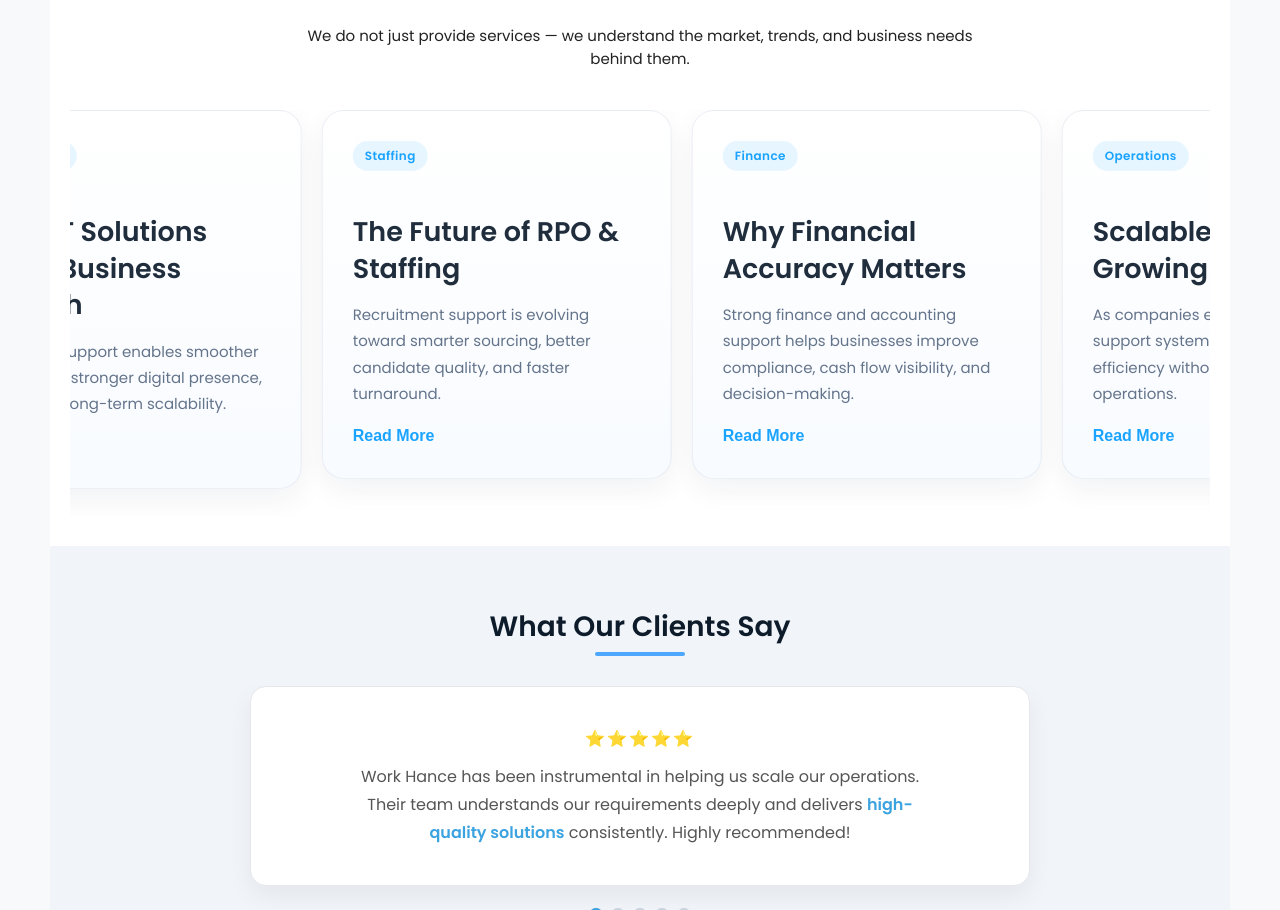
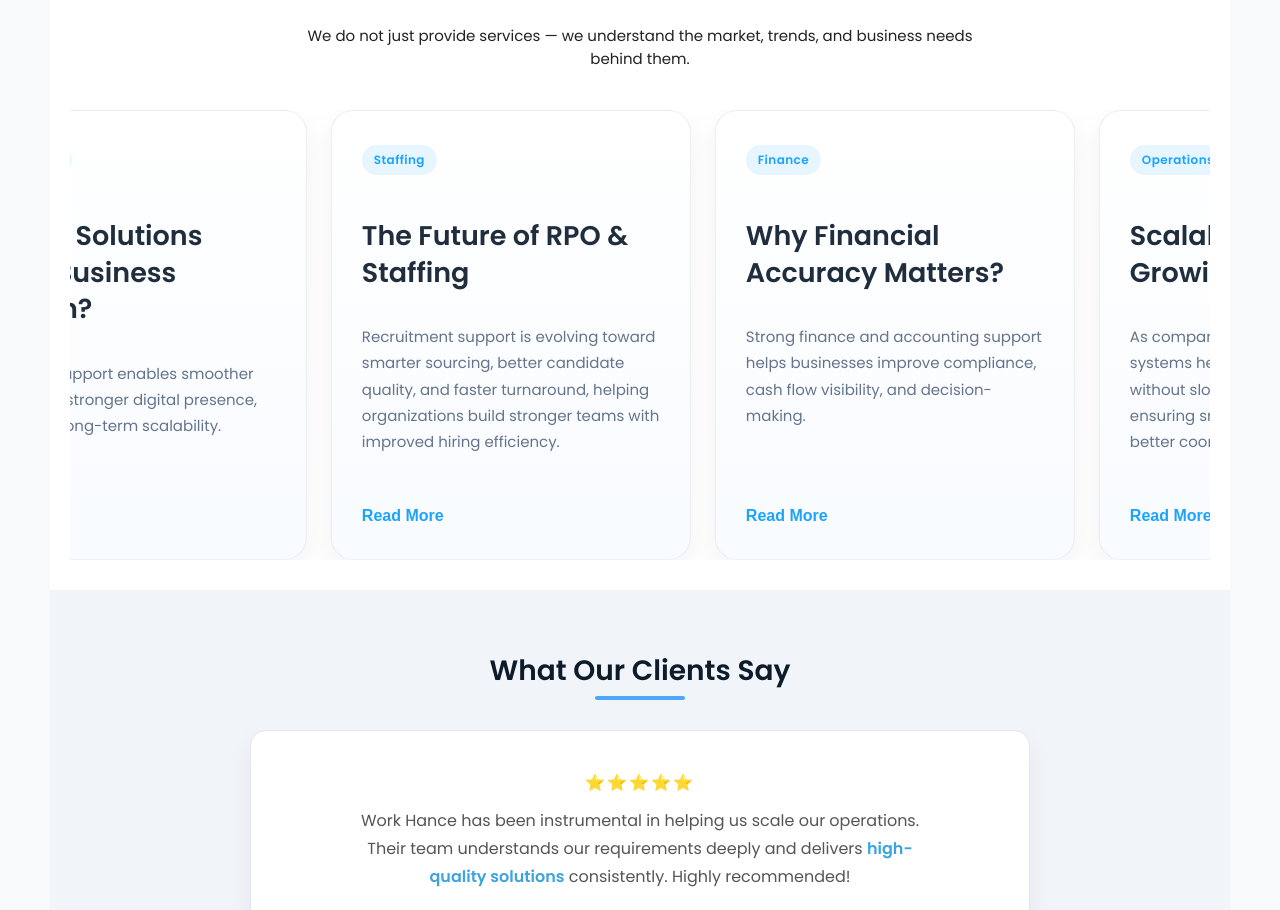
Before and after one commit to arvindcodey-wh/workhance-website, a React (Vite) app: page / in a window 1280 px wide. Shown: the part 2751-3661 px from the top of the page. Built offline with nearby package versions, Linux system fonts and the light colour scheme.

Commit message:
Alignment Fixed

```diff
--- a/src/index.css
+++ b/src/index.css
@@ -889,7 +889,8 @@
 
 .insight-slider-track-multi {
   display: flex;
-  gap: 20px;
+  align-items: stretch;
+  gap: 24px;
   width: max-content;
   animation: insightSlide 28s linear infinite;
 }
@@ -908,25 +909,27 @@
 }
 
 .insight-slide-multi {
-  min-width: 340px;
+  width: 360px;
+  min-width: 360px;
   flex-shrink: 0;
+  display: flex;
 }
 
 .insight-card {
   position: relative;
   overflow: hidden;
+  display: flex;
+  flex-direction: column;
+  justify-content: space-between;
   background: linear-gradient(180deg, #ffffff 0%, #f8fbff 100%);
   border: 1px solid rgba(30, 60, 114, 0.08);
   border-radius: 22px;
-  padding: 30px 30px;
+  padding: 34px 30px;
   box-shadow: 0 10px 30px rgba(15, 35, 75, 0.06);
   transition: all 0.45s ease;
-  height: auto;
-  min-height: 220px;
-
-  width: 100%;
-  max-width: 350px;
-  margin: 0 auto;
+  height: 450px;
+  min-height: 450px;
+  width: 100%;
 }
 
 .insight-card:hover {
@@ -951,7 +954,9 @@
 }
 
 .insight-tag {
-  display: inline-block;
+  display: inline-flex;
+  width: fit-content;
+  max-width: fit-content;
   margin-bottom: 16px;
   padding: 6px 12px;
   font-size: 12px;
@@ -966,7 +971,7 @@
   font-size: 27px;
   font-weight: 700;
   color: #1f2d3d;
-  margin-bottom: 14px;
+  margin-bottom: 18px;
   line-height: 1.35;
   transition: color 0.3s ease;
 }
@@ -979,7 +984,7 @@
   font-size: 15px;
   line-height: 1.75;
   color: #64748b;
-  margin-bottom: 16px;
+  margin-bottom: 22px;
 }
 
 .insight-link {
@@ -995,6 +1000,7 @@
 }
 
 .insight-link-btn {
+  margin-top: auto;
   background: none;
   border: none;
   display: inline-flex;
@@ -1005,6 +1011,7 @@
   font-weight: 700;
   cursor: pointer;
   transition: all 0.3s ease;
+  align-self: flex-start;
 }
 
 .insight-link-btn:hover {
--- a/src/pages/Home.jsx
+++ b/src/pages/Home.jsx
@@ -42,31 +42,31 @@
       id: 1,
       tag: "Hiring Trends",
       title: "Top Hiring Trends in 2026",
-      text: "Businesses are prioritizing agility, skill-based hiring, and faster recruitment processes to stay competitive.",
+      text: "Businesses are prioritizing agility, skill-based hiring, and faster recruitment processes to stay competitive, while also building teams that can adapt to changing market demands."
     },
     {
       id: 2,
       tag: "IT Strategy",
-      title: "Why IT Solutions Drive Business Growth",
+      title: "Why IT Solutions Drive Business Growth?",
       text: "Modern IT support enables smoother operations, stronger digital presence, and better long-term scalability.",
     },
     {
       id: 3,
       tag: "Staffing",
       title: "The Future of RPO & Staffing",
-      text: "Recruitment support is evolving toward smarter sourcing, better candidate quality, and faster turnaround.",
+      text: "Recruitment support is evolving toward smarter sourcing, better candidate quality, and faster turnaround, helping organizations build stronger teams with improved hiring efficiency.",
     },
     {
       id: 4,
       tag: "Finance",
-      title: "Why Financial Accuracy Matters",
+      title: "Why Financial Accuracy Matters?",
       text: "Strong finance and accounting support helps businesses improve compliance, cash flow visibility, and decision-making.",
     },
     {
       id: 5,
       tag: "Operations",
       title: "Scalable Support for Growing Teams",
-      text: "As companies expand, flexible support systems help maintain efficiency without slowing down daily operations.",
+      text: "As companies expand, flexible support systems help maintain efficiency without slowing down operations, ensuring smoother workflows and better coordination across teams.",
     },
     {
       id: 6,
--- a/src/pages/InsightDetail.jsx
+++ b/src/pages/InsightDetail.jsx
@@ -27,7 +27,7 @@
           ],
         },
         {
-          heading: "What This Means for Businesses",
+          heading: "What This Means for Businesses?",
           paragraph:
             "Organizations need to rethink their hiring strategies to attract better talent faster.",
           points: [
@@ -50,7 +50,7 @@
 
   {
     id: 2,
-    title: "Why IT Strategy Drives Business Growth",
+    title: "Why IT Strategy Drives Business Growth?",
     summary:
       "A strong IT strategy helps businesses scale efficiently, improve performance, and stay ahead in a digital-first world.",
     content: {
@@ -136,7 +136,7 @@
 
   {
     id: 4,
-    title: "Why Financial Accuracy Matters",
+    title: "Why Financial Accuracy Matters?",
     summary:
       "Accurate financial systems help businesses make better decisions, manage risks, and maintain stability.",
     content: {
@@ -188,7 +188,7 @@
 
       sections: [
         {
-          heading: "Why Scalability Matters",
+          heading: "Why Scalability Matters?",
           paragraph:
             "Systems should grow with the business, not limit it.",
           points: [
@@ -231,7 +231,7 @@
 
       sections: [
         {
-          heading: "Why Data Matters in Marketing",
+          heading: "Why Data Matters in Marketing?",
           paragraph:
             "Data helps businesses make smarter marketing decisions.",
           points: [
```
